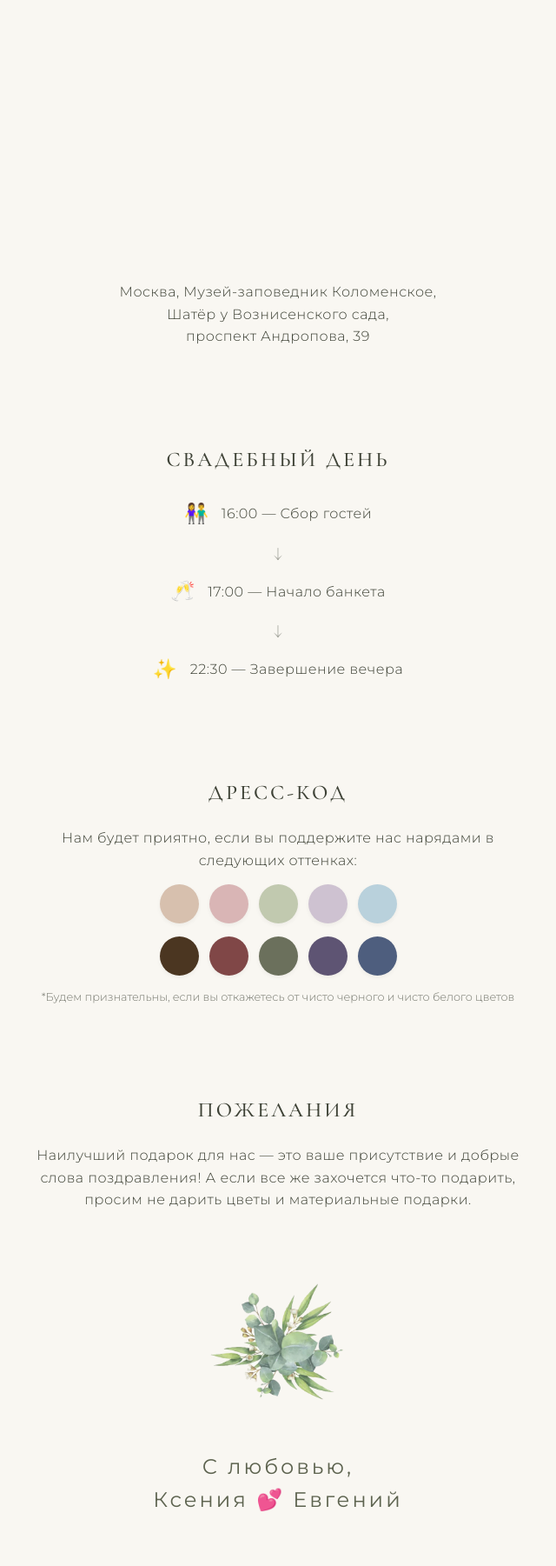
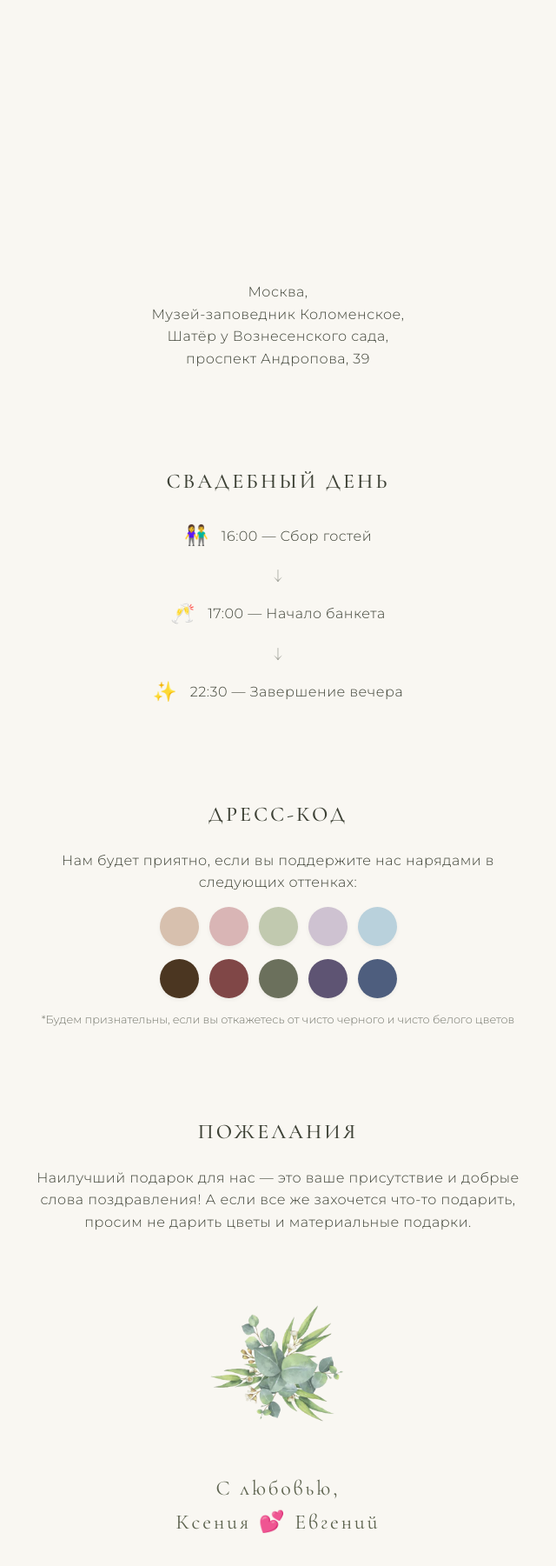
Before and after one commit to wedding16-06-26/wedding16-06-26.github.io, a plain HTML site: page index.html in a window 1280 px wide. Shown: the part 1726-3527 px from the top of the page at 87% size, without its empty margins (320-960 px from the left). Drawn offline with Linux system fonts and the light colour scheme.

Commit message:
Update index.html

```diff
--- a/index.html
+++ b/index.html
@@ -218,7 +218,7 @@
         <h2>Место проведения</h2>
         <div id="map" style="width: 100%; height: 300px; border-radius: 8px; margin-bottom: 20px;"></div>
         <div class="elegant-text">
-            Москва, Музей-заповедник Коломенское,<br>Шатёр у Вознисенского сада,<br>проспект Андропова, 39
+            Москва,<br>Музей-заповедник Коломенское,<br>Шатёр у Вознесенского сада,<br>проспект Андропова, 39
         </div>
     </section>
 
@@ -274,7 +274,7 @@
     <div class="sun-divider" style="margin-bottom: 30px;"></div>
 
     <footer style="padding-bottom: 60px;">
-        <h3 style="font-family: 'Montserrat', serif; font-size: 1.5rem; color: var(--accent-green); font-weight: normal; text-transform: none;">
+        <h3 style="font-family: 'Cormorant Infant', serif; font-size: 1.5rem; color: var(--accent-green); font-weight: normal; text-transform: none;">
             С любовью,<br>Ксения 💕 Евгений
         </h3>
     </footer>
```
